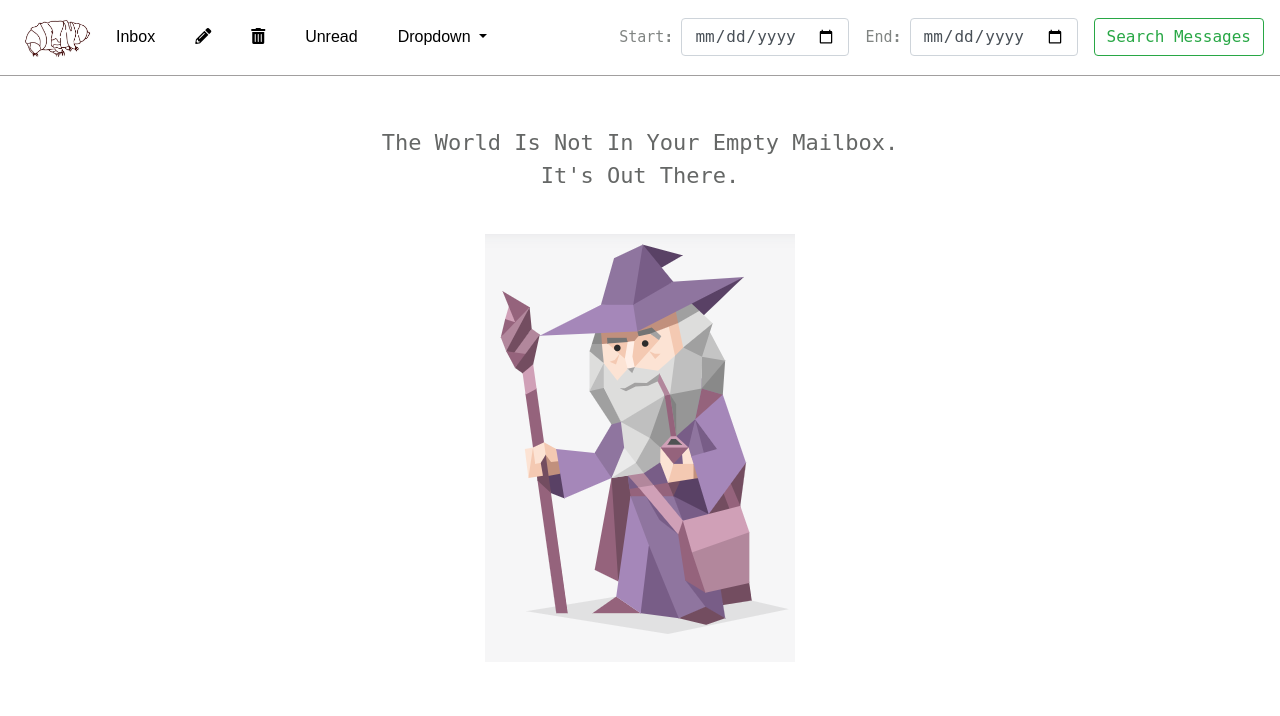
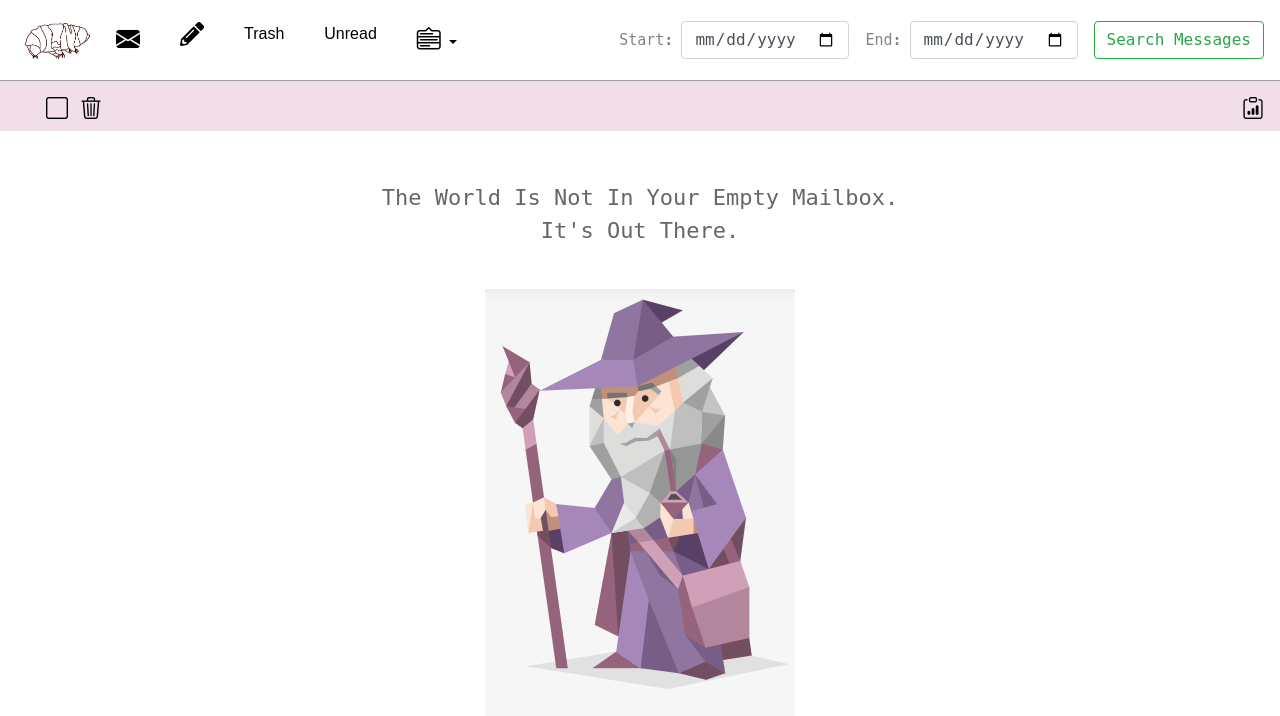
Before and after one commit to Danielbet21/Mail-Client, a Flask app: template templates/trash.html in a window 1280 px wide. Shown: the top 716 px of the page. Run offline with Flask 3, Linux system fonts and the light colour scheme; the template is opened without the code that fills it, so the values that code supplies are empty; some libraries are stand-ins or nearby versions.

Commit message:
1st step-Vue.js: buttons

```diff
--- /dev/null
+++ b/static/scripts.js
@@ -0,0 +1,54 @@
+let app = Vue.createApp({
+    data() {
+        return {};
+    }
+});
+
+app.component('toolbar', {
+    data() {
+        return {
+            selectedAll: false
+        };
+    },
+    template: `
+        <div class="toolbar">
+            <button @click="toggleSelectAll">
+                <i :class="selectedAll ? 'bi bi-check-square' : 'bi bi-square'"></i>
+            </button>
+            <button @click="trash"><i class="bi bi-trash3"></i></button>
+        </div>
+    `,
+    methods: {
+        toggleSelectAll() {
+            this.selectedAll = !this.selectedAll;
+        },
+        trash() {
+            alert("Trash clicked");
+        }
+    }
+});
+
+app.component('daily_summary', {
+    data() {
+        return {
+            isOpen: false
+        };
+    },
+    template: `
+        <div class="daily-summary">
+            <button @click="toggleWindow"><i class="bi bi-clipboard-data"></i></button>
+            <div v-if="isOpen" class="summary-window">
+                <!-- Content of the daily summary window goes here -->
+                <p><strong>Here is where GPT 4o will post your emails</strong></p>
+                <button @click="toggleWindow">Close</button>
+            </div>
+        </div>
+    `,
+    methods: {
+        toggleWindow() {
+            this.isOpen = !this.isOpen;
+        }
+    }
+});
+
+app.mount('#app');
--- /dev/null
+++ b/static/styles/sub-nav.css
@@ -0,0 +1,55 @@
+.sub-nav {
+    display: flex;
+    justify-content: space-between;
+    width: 100%;
+    height: 50px;
+    padding: 10px;
+    background-color: #f2dee9;
+    border: none;
+}
+
+.toolbar {
+    margin-left: 30px;
+    gap: 10px;
+
+}
+
+.toolbar button{
+    border: none;
+    background-color: #f2dee9;
+    outline: none;
+}
+
+.toolbar i{
+    font-size: 22px;
+}
+
+.daily-summary button {
+    position: relative;
+    border: none;
+    background-color: #f2dee9;
+    outline: none;
+}
+
+.toolbar button:hover,
+.daily-summary button:hover {
+    border-bottom: 2px solid rgb(2, 159, 101);
+}
+
+.daily-summary i{
+    font-size: 22px;
+}
+
+.summary-window {
+    position: fixed;
+    top: 50%;
+    left: 50%;
+    transform: translate(-50%, -50%);
+    padding: 20px;
+    background-color: white;
+    border: 3px solid #085;
+    border-radius: 50px;
+    width: 700px;
+    height: 500px;
+    text-align: center;
+}
--- a/templates/base.html
+++ b/templates/base.html
@@ -5,8 +5,11 @@
     <meta charset="UTF-8">
     <meta name="viewport" content="width=device-width, initial-scale=1.0">
     <link rel="stylesheet" href="https://stackpath.bootstrapcdn.com/bootstrap/4.3.1/css/bootstrap.min.css">
+    <link rel="stylesheet" href="https://cdnjs.cloudflare.com/ajax/libs/bootstrap-icons/1.8.1/font/bootstrap-icons.min.css">
     <link href="https://fonts.googleapis.com/css2?family=Orbitron&display=swap" rel="stylesheet">
     <link rel="stylesheet" href="https://cdnjs.cloudflare.com/ajax/libs/font-awesome/5.15.3/css/all.min.css">
+    <link rel="stylesheet" href="{{ url_for('static', filename='styles/daily_summary.css') }}">
+    <link rel="stylesheet" href="{{ url_for('static', filename='styles/sub-nav.css') }}">
     <style>
          .navbar {
             background-color: #ffffff;
@@ -155,24 +158,24 @@
         </a>
         <ul class="nav-list">
             <li class="nav-item">
-                <a class="nav-link" href="/api/v1/gmail/user/">Inbox</a>
+                <a class="nav-link" href="/api/v1/gmail/user/"><i class="bi bi-envelope-fill" style="font-size: 24px;"></i></a>
             </li>
             <li class="nav-item">
-                <a class="nav-link" href="/api/v1/gmail/messages/send"><i class="fas fa-light fa-pencil-alt"></i></a>
+                <a class="nav-link" href="/api/v1/gmail/messages/send"><i class="fas fa-light fa-pencil-alt" style="font-size: 24px;"></i></a>
             </li>
             <li class="nav-item">
-                <a class="nav-link" href="/api/v1/gmail/messages/by_label/TRASH"><i class="fas fa-trash-alt"></i></a>
+                <a class="nav-link" href="/api/v1/gmail/messages/by_label/TRASH">Trash</i></a>
             </li>
             <li class="nav-item">
                 <a class="nav-link" href="/api/v1/gmail/messages/by_label/UNREAD">Unread</a>
             </li>
             <li class="nav-item dropdown">
                 <a href="#" class="nav-link dropdown-toggle" id="navbarDropdown" role="button" data-toggle="dropdown" aria-haspopup="true" aria-expanded="false">
-                    Dropdown
+                    <i class="bi bi-menu-down" style="font-size: 24px;"></i>
                 </a>
                     <div class="dropdown-menu" aria-labelledby="navbarDropdown">
                         {% for label in labels %}
-                                <a class="dropdown-item" href="/api/v1/gmail/messages/by_label/{{ label.name }}">{{ label.name }}</a>
+                                <a class="dropdown-item" href="/api/v1/gmail/messages/by_label/{{ label.name }}" style="font-size: 14px; ">{{ label.name }}</a>
                         {% endfor %}
                     </div>
                 </li>
@@ -190,6 +193,13 @@
             </div>
         </div>
     </nav>
+    <div id="app">
+        <div class="sub-nav">
+            <toolbar></toolbar>
+            <daily_summary></daily_summary>
+        </div>
+    </div>
+
     <p>{% block content %}{% endblock %}</p>
     <!-- Script tags -->
     <script src="https://code.jquery.com/jquery-3.3.1.slim.min.js"></script>
@@ -216,5 +226,7 @@
             }
         }
     </script>
+<script src="https://unpkg.com/vue@3/dist/vue.global.js"></script>
+<script src="{{ url_for('static', filename='scripts.js') }}"></script>
 </body>
 </html>
```
Also changed, not shown: templates/user.html (+74 -36 lines), app.py (line endings or trailing spaces). Lines whose indentation alone changed are shown as unchanged.
